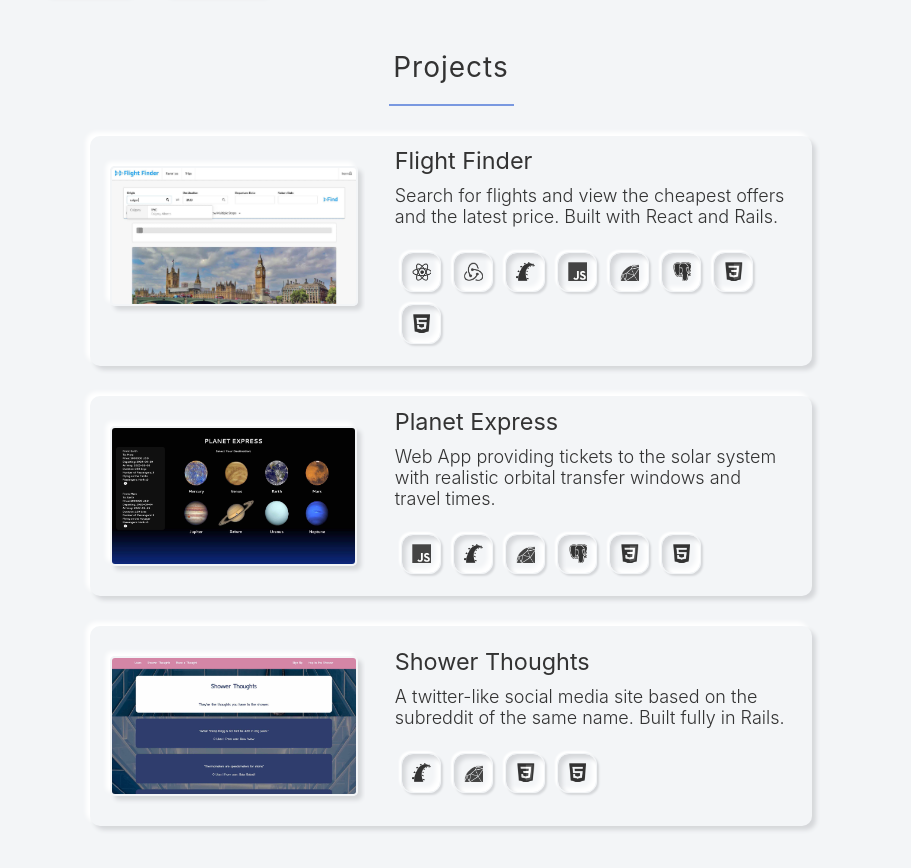
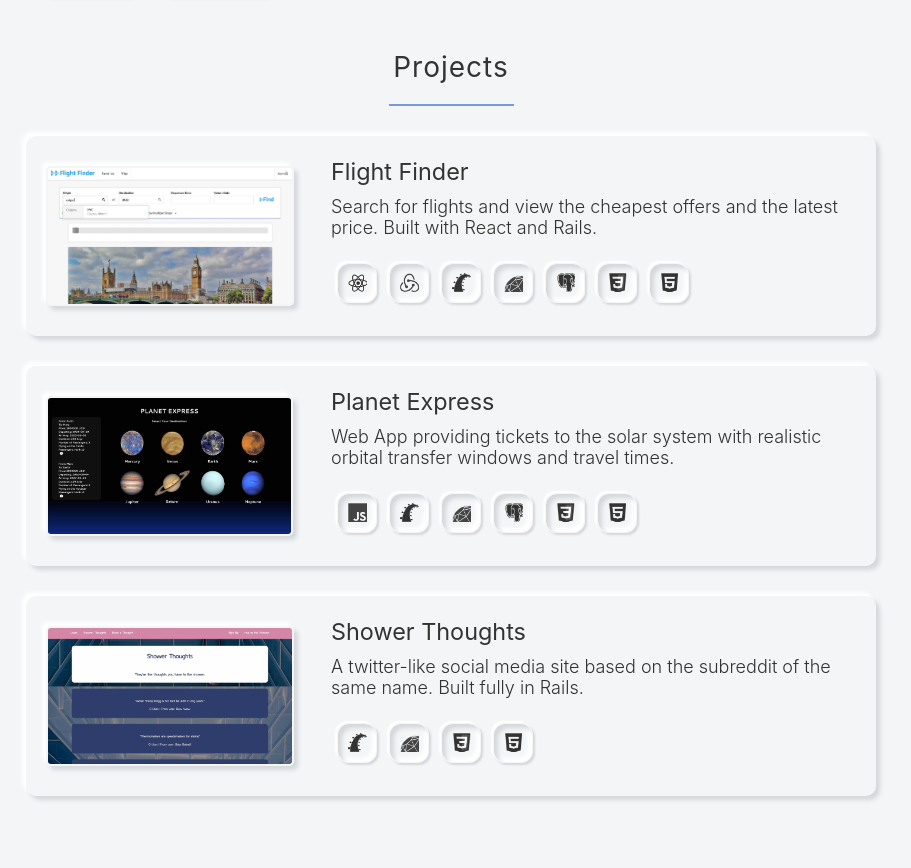
Before and after one commit to BenMiriello/ben-miriello-portfolio-v1, a React (Create React App) app: page / in a window 1280 px wide. Shown: the part 720-1588 px from the top of the page, without its empty margins (189-1100 px from the left). Built offline with nearby package versions, Linux system fonts and the light colour scheme; a web font is replaced by a local one.

Commit message:
Sort projects by matches and priority.

```diff
--- a/src/App.js
+++ b/src/App.js
@@ -21,6 +21,32 @@ const App = () => {
     }
   };
 
+  const projects = () => {
+    const projects = [...content.projects];
+
+    // add matches values to projects
+    projects.forEach((project) => {
+      project.matches = 0;
+      selectedSkills.forEach((skill) => {
+        if (project.technologies.includes(skill)) {
+          project.matches++;
+        }
+      });
+    });
+
+    // sort by number of matches
+    projects.sort((a, b) => b.matches - a.matches);
+
+    // sort by priority
+    projects.sort((a, b) => {
+      if (a.matches === b.matches) {
+        return a.priority - b.priority;
+      }
+    });
+
+    return projects;
+  };
+
   return (
     <>
       <Headline />
@@ -37,8 +63,8 @@ const App = () => {
           />
         ))}
       </Section>
-      <Section title="Projects" narrow>
-        {content.projects.map((proj) => (
+      <Section title="Projects">
+        {projects().map((proj) => (
           <ProjectCard project={proj} selectedSkills={selectedSkills} />
         ))}
       </Section>
--- a/src/content.js
+++ b/src/content.js
@@ -24,7 +24,7 @@ export default {
         "React",
         "Redux",
         "Rails",
-        "Javascript",
+        // "Javascript",
         "Ruby",
         "PostgreSQL",
         "CSS3",
@@ -38,6 +38,7 @@ export default {
         // 'Spawnling',
         // 'Amadeus API',
       ],
+      priority: 0,
     },
     {
       name: "Planet Express",
@@ -53,6 +54,7 @@ export default {
         "HTML5",
         // 'Active Model'
       ],
+      priority: 1,
     },
     {
       name: "Shower Thoughts",
@@ -67,6 +69,7 @@ export default {
         // 'ActiveRecord',
         // 'SQLite3'
       ],
+      priority: 2,
     },
   ],
 };
```
